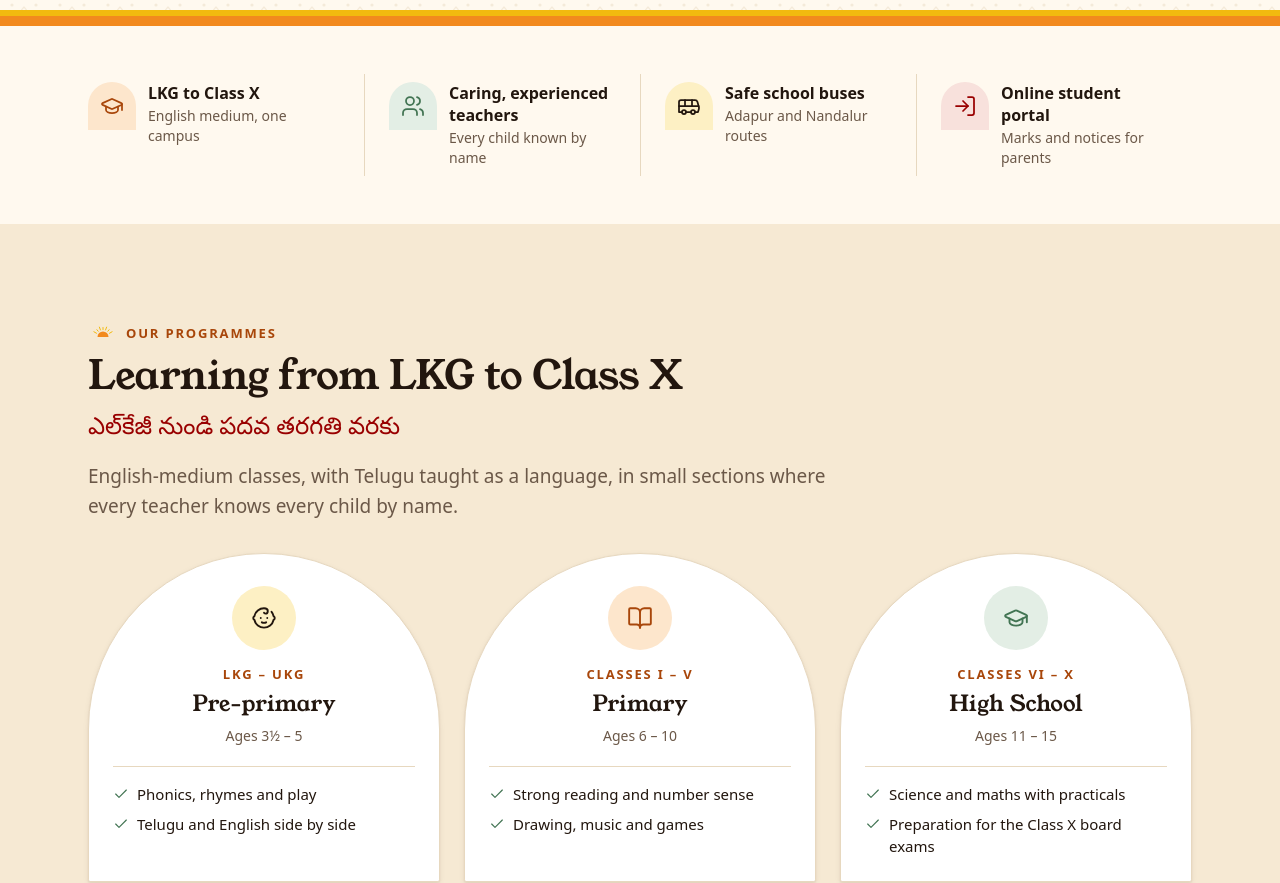
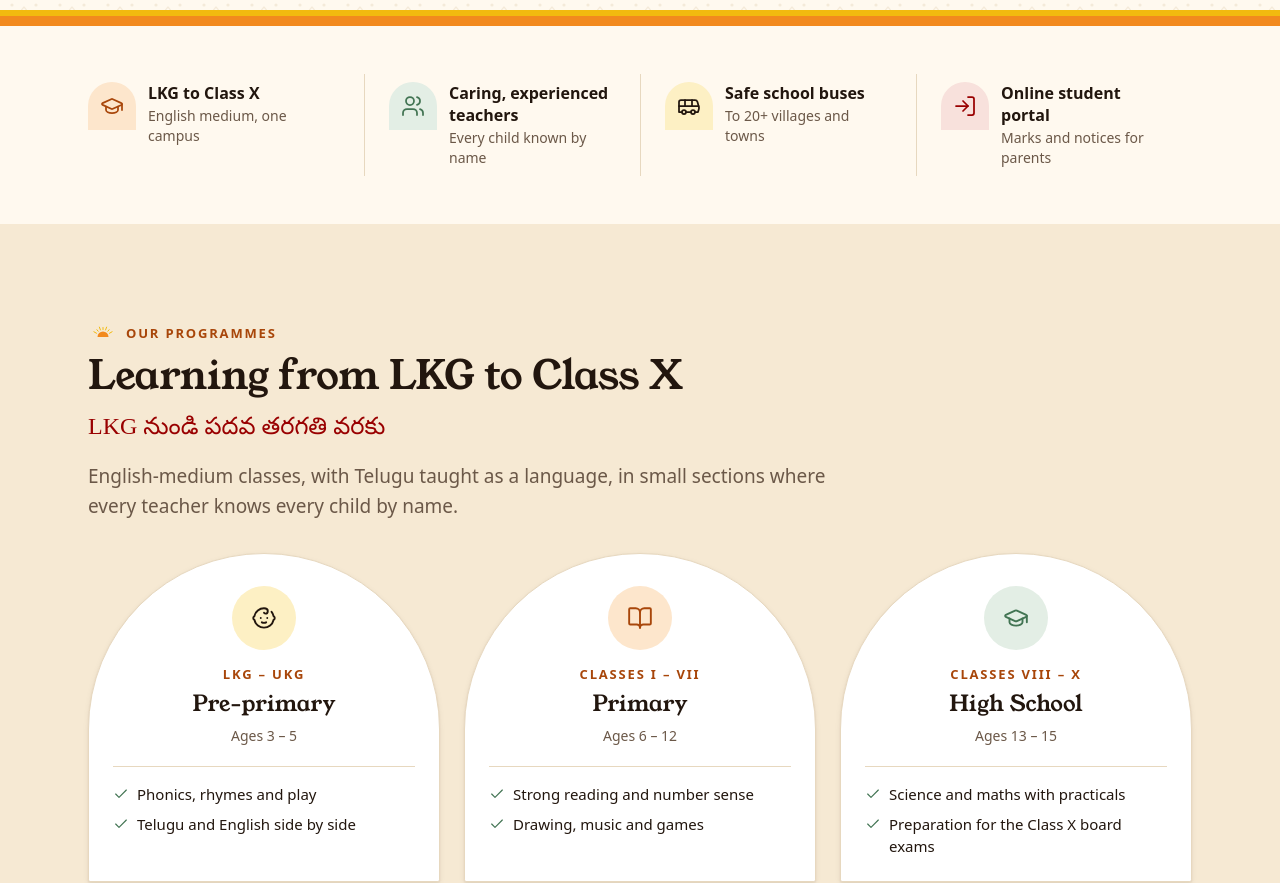
Before and after one commit to Sri-Sai-Vidyanikethan-EM-High-School/srisaividyanikethan.edu.in, a Jekyll site: the page built from index.html, in a window 1280 px wide and 1400 px high, scrolled down 690 px. Shown: the part 154-1037 px from the top of the window. Built offline with Jekyll 4.4.1, drawn with Linux system fonts in a browser that asks for light colours; some web fonts are replaced.

Commit message:
Update programme ages and classes, bus reach, maps and WhatsApp links
- Programmes: Pre-primary ages 3 – 5; Primary Classes I – VII, ages
  6 – 12; High School Classes VIII – X, ages 13 – 15
- Telugu programmes line writes "LKG" in Latin letters
- Bus fact: "To 20+ villages and towns"
- "Adapur, Nandalur" in the top bar links to the school on Google Maps;
  the contact card and footer address use the same link
- WhatsApp links open with "Respected Madam, " already typed

Co-Authored-By: Claude Opus 5.5 <noreply@anthropic.com>

```diff
--- a/_data/home.yml
+++ b/_data/home.yml
@@ -13,18 +13,18 @@ hero:
 facts:
   - { icon: graduation-cap, tone: saffron, title: LKG to Class X, text: "English medium, one campus" }
   - { icon: users, tone: neem, title: "Caring, experienced teachers", text: Every child known by name }
-  - { icon: bus, tone: marigold, title: Safe school buses, text: Adapur and Nandalur routes }
+  - { icon: bus, tone: marigold, title: Safe school buses, text: To 20+ villages and towns }
   - { icon: log-in, tone: kumkum, title: Online student portal, text: Marks and notices for parents }
 
 programmes:
   eyebrow: Our programmes
   title: Learning from LKG to Class X
-  title_te: ఎల్‌కేజీ నుండి పదవ తరగతి వరకు
+  title_te: LKG నుండి పదవ తరగతి వరకు
   lede: English-medium classes, with Telugu taught as a language, in small sections where every teacher knows every child by name.
   items:
-    - { tone: marigold, icon: baby, grades: LKG – UKG, title: Pre-primary, ages: "Ages 3½ – 5", points: ["Phonics, rhymes and play", "Telugu and English side by side"] }
-    - { tone: saffron, icon: book-open, grades: Classes I – V, title: Primary, ages: "Ages 6 – 10", points: ["Strong reading and number sense", "Drawing, music and games"] }
-    - { tone: neem, icon: graduation-cap, grades: Classes VI – X, title: High School, ages: "Ages 11 – 15", points: ["Science and maths with practicals", "Preparation for the Class X board exams"] }
+    - { tone: marigold, icon: baby, grades: LKG – UKG, title: Pre-primary, ages: "Ages 3 – 5", points: ["Phonics, rhymes and play", "Telugu and English side by side"] }
+    - { tone: saffron, icon: book-open, grades: Classes I – VII, title: Primary, ages: "Ages 6 – 12", points: ["Strong reading and number sense", "Drawing, music and games"] }
+    - { tone: neem, icon: graduation-cap, grades: Classes VIII – X, title: High School, ages: "Ages 13 – 15", points: ["Science and maths with practicals", "Preparation for the Class X board exams"] }
 
 quick_links:
   - { tone: saffron, icon: calendar-check, title: Plan a visit, text: Pick a time to meet the headmistress, link: booking }
--- a/_data/site.yml
+++ b/_data/site.yml
@@ -14,11 +14,11 @@ motto_en: May every student be blessed with true knowledge.
 address: 2-59 Pothapi Road, Adapur, Nandalur, Andhra Pradesh 516150
 address_short: 2-59 Pothapi Road, Adapur, Nandalur 516150
 area: Adapur, Nandalur
-maps_url: https://maps.google.com/?q=Sri+Sai+Vidyanikethan+EM+High+School+Adapur+Nandalur
+maps_url: https://maps.app.goo.gl/9ca2EJzLpjD9KVHt8   # the school on Google Maps: top bar, contact card, footer
 
 phone: "+91 96768 59202"
 phone_href: "tel:+919676859202"
-whatsapp_url: https://wa.me/919676859202
+whatsapp_url: "https://wa.me/919676859202?text=Respected%20Madam%2C%20"   # opens WhatsApp with "Respected Madam, " typed
 email: mail@srisaividyanikethan.edu.in
 
 booking_url: https://calendar.app.google/d6eZnhDmRZiM9wBv6
--- a/_includes/frame/utility-bar.html
+++ b/_includes/frame/utility-bar.html
@@ -2,7 +2,7 @@
 <div class="sv-utility">
   <div class="sv-utility__inner">
     <ul class="sv-utility__info">
-      <li>{% include sv/icon.html name="map-pin" px=16 %}<span>{{ ub_site.area }}</span></li>
+      <li><a href="{{ ub_site.maps_url }}" target="_blank" rel="noopener">{% include sv/icon.html name="map-pin" px=16 %}<span>{{ ub_site.area }}</span></a></li>
       <li class="is-keep"><a href="{{ ub_site.phone_href }}">{% include sv/icon.html name="phone" px=16 %}<span>{{ ub_site.phone }}</span></a></li>
       <li>{% include sv/icon.html name="clock" px=16 %}<span>Office: {{ ub_site.office_hours_short }}</span></li>
     </ul>
```
